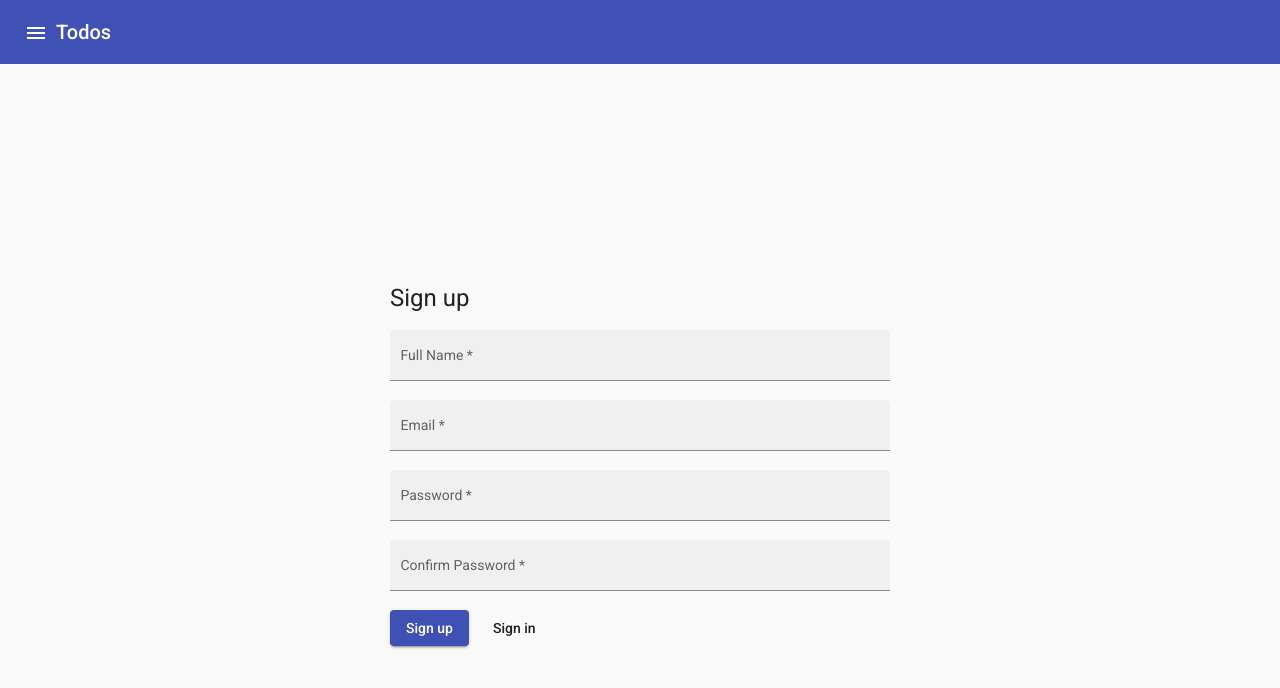
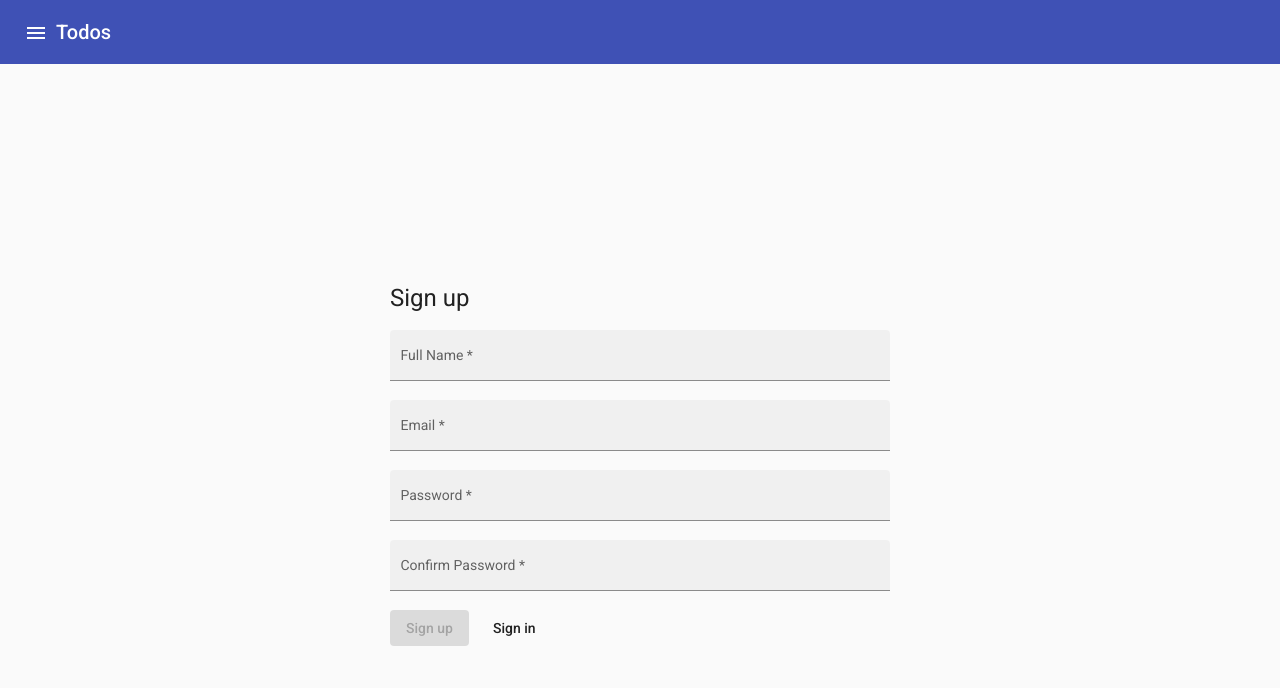
Before and after one commit to rahmaniali-ir/todo-angular, an Angular app: page /sign-up in a window 1280 px wide. Shown: the top 688 px of the page. Built offline with nearby package versions, Linux system fonts and the light colour scheme.

Commit message:
sign-in/sign-up invalid form disables submit button

```diff
--- a/src/app/pages/sign-in/sign-in.component.html
+++ b/src/app/pages/sign-in/sign-in.component.html
@@ -22,7 +22,12 @@
   </mat-form-field>
 
   <footer>
-    <button mat-raised-button color="primary" (click)="signIn()">
+    <button
+      mat-raised-button
+      color="primary"
+      (click)="signIn()"
+      [disabled]="form.invalid"
+    >
       Sign in
     </button>
 
--- a/src/app/pages/sign-up/sign-up.component.html
+++ b/src/app/pages/sign-up/sign-up.component.html
@@ -37,7 +37,12 @@
   </mat-form-field>
 
   <footer>
-    <button mat-raised-button color="primary" (click)="signUp()">
+    <button
+      mat-raised-button
+      color="primary"
+      (click)="signUp()"
+      [disabled]="form.invalid"
+    >
       Sign up
     </button>
 
```
